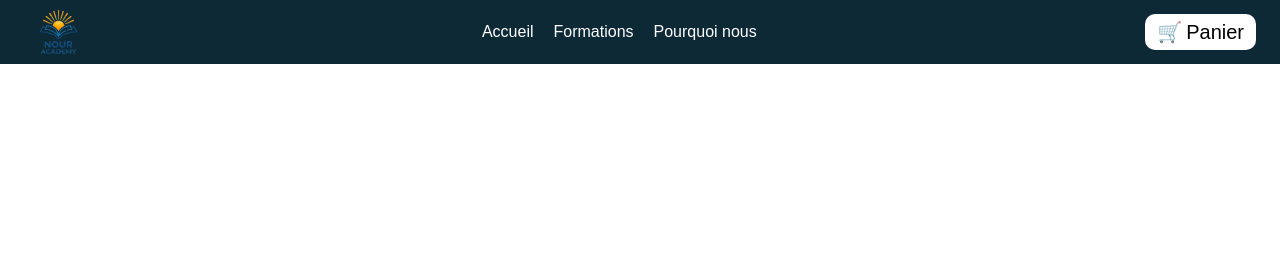
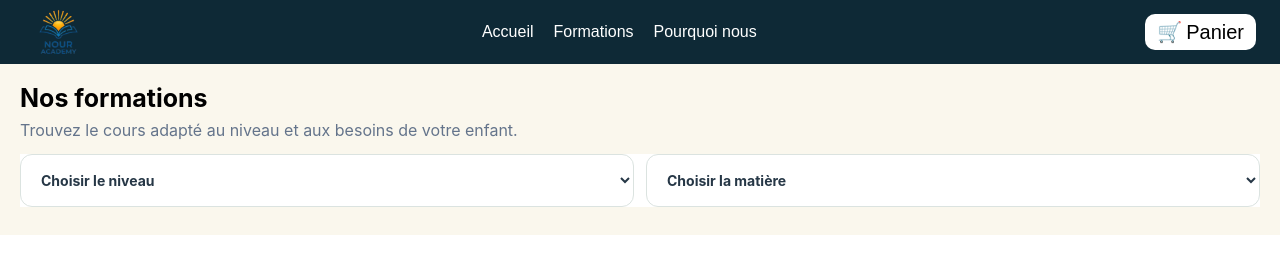
Before and after one commit to mr-mohame/Nour-Academy, a website built with Vite: page index.html in a window 1280 px wide. Built offline with nearby package versions, Linux system fonts and the light colour scheme.

```diff
--- a/index.html
+++ b/index.html
@@ -34,12 +34,52 @@
             </div>
         </nav>
     </header>
-    <main>
-        <section id="formation">
-            <div class="container">
+    <!-- main -->
+    <main class="bg-blanc m-0 p-0 ">
+        <!-- section de formation -->
+           <!--section de titer-->
+         <!-- <section class="font-texte text-[25px] font-bold p-5 m-0">
+                <h2>Nos formations</h2>
+         </section> -->
+           <!--section de filter-->
+         <!-- <section>
 
+
+         </section> -->
+           <!--section de nos formation-->
+        <section id="formation" class="bg-[#FAF7ED] py-1 px-2 m-0 border-slate-200">
+            <div id="container" class="p-3 m-0 w-full max-w-7xl mx-auto">
+                <h2 class="font-texte text-[25px] font-bold">Nos formations</h2>
+                <p class="font-texte font-normal text-sm md:text-base text-gris-secondaire">Trouvez le cours adapté au niveau et aux besoins de votre enfant.</p>
+                <div id="filter" class=" bg-blanc flex flex-col md:flex-row my-3 gap-3 font-texte font-bold text-sm text-ardoise">
+                    <div class="border border-green-cyan rounded-xl cursor-pointer w-full md:1/2 flex-1">
+                        <select class="w-full p-4" name="chose_course" id="niveau-select" required>
+                            <option value="" placeholder>Choisir le niveau</option>
+                            <option value="Primaire">Primaire</option>
+                            <option value="College">College</option>
+                            <option value="Lycee">Lycee</option>
+                        </select>
+                    </div>
+
+                    <div class="border border-green-cyan rounded-xl cursor-pointer w-full md:1/2 flex-1">
+                        <select class="w-full p-4" name="chose_course" id="matieres-select" required>
+                            <option value="" placeholder>Choisir la matière</option>
+                            <option value="Mathematiques">Mathematiques</option>
+                            <option value="Physique-Chimie">Physique-Chimie</option>
+                            <option value="SVT">SVT</option>
+                            <option value="Francais">Francais</option>
+                            <option value="Arabe">Arabe</option>
+                            <option value="Anglais">Anglais</option>
+                            <option value="Informatique">Informatique</option>
+                            <option value="Philosophie">Philosophie</option>
+                            <option value="Geographie">Geographie</option>
+                            <option value="Islamique">Islamique</option>
+                            <option value="Economie">Economie</option>
+                            <option value="Comptabilite">Comptabilite</option>
+                        </select>
+                    </div>
+                </div>
             </div>
-
         </section>
 
 
```
